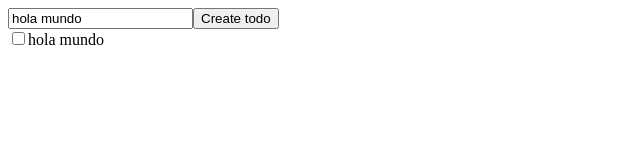
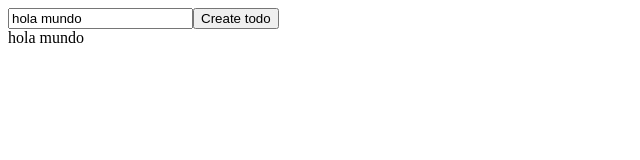
Before and after one commit to JazielA/todo-list, a React (Vite) app: page / in a window 1280 px wide. Both pictures are taken after a click on the input "Create todo". Shown: the top 160 px of the page, without its empty margins (0-640 px from the left). Built offline with nearby package versions, Linux system fonts and the light colour scheme.

Commit message:
creacion de componente para mostrar las tareas usando propiedades

```diff
--- /dev/null
+++ b/src/components/todo.jsx
@@ -0,0 +1,4 @@
+//uso de propiedades en un componente
+export default function Todo({ todo }) {
+  return <div className="todoItem">{todo.title}</div>;
+}
--- a/src/components/todoApp.jsx
+++ b/src/components/todoApp.jsx
@@ -1,7 +1,8 @@
 //el uso de llaves {...} es para importar solo una parte de la libreria
 import { useState } from "react";
+import Todo from "./todo";
 
-export default function todoApp() {
+export default function TodoApp() {
   //manejo de estado
   const [title, setTitle] = useState("hola mundo"); //inicialmente el titulo esta vacio
   // estado para guardar la lista de tareas (todos)
@@ -40,10 +41,7 @@ export default function todoApp() {
       <div className="todosContainer">
         {/* recorrer un arreglo de elementos con .map */}
         {todos.map((todo) => (
-          <div key={todo.id} className="todoItem">
-            <input type="checkbox" />
-            <span>{todo.title}</span>
-          </div>
+          <Todo key={todo.id} todo={todo} />
         ))}
       </div>
     </div>
```
